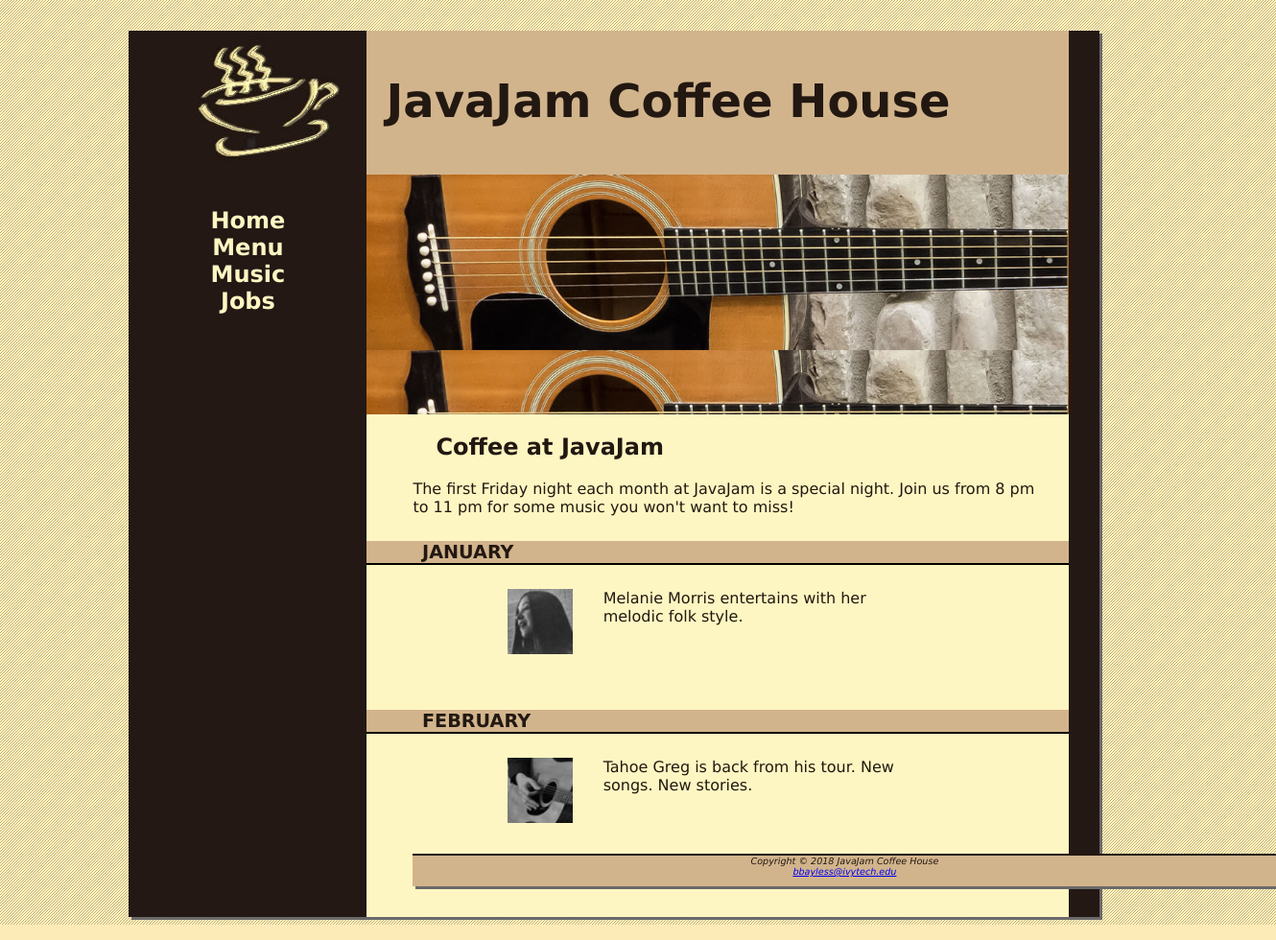
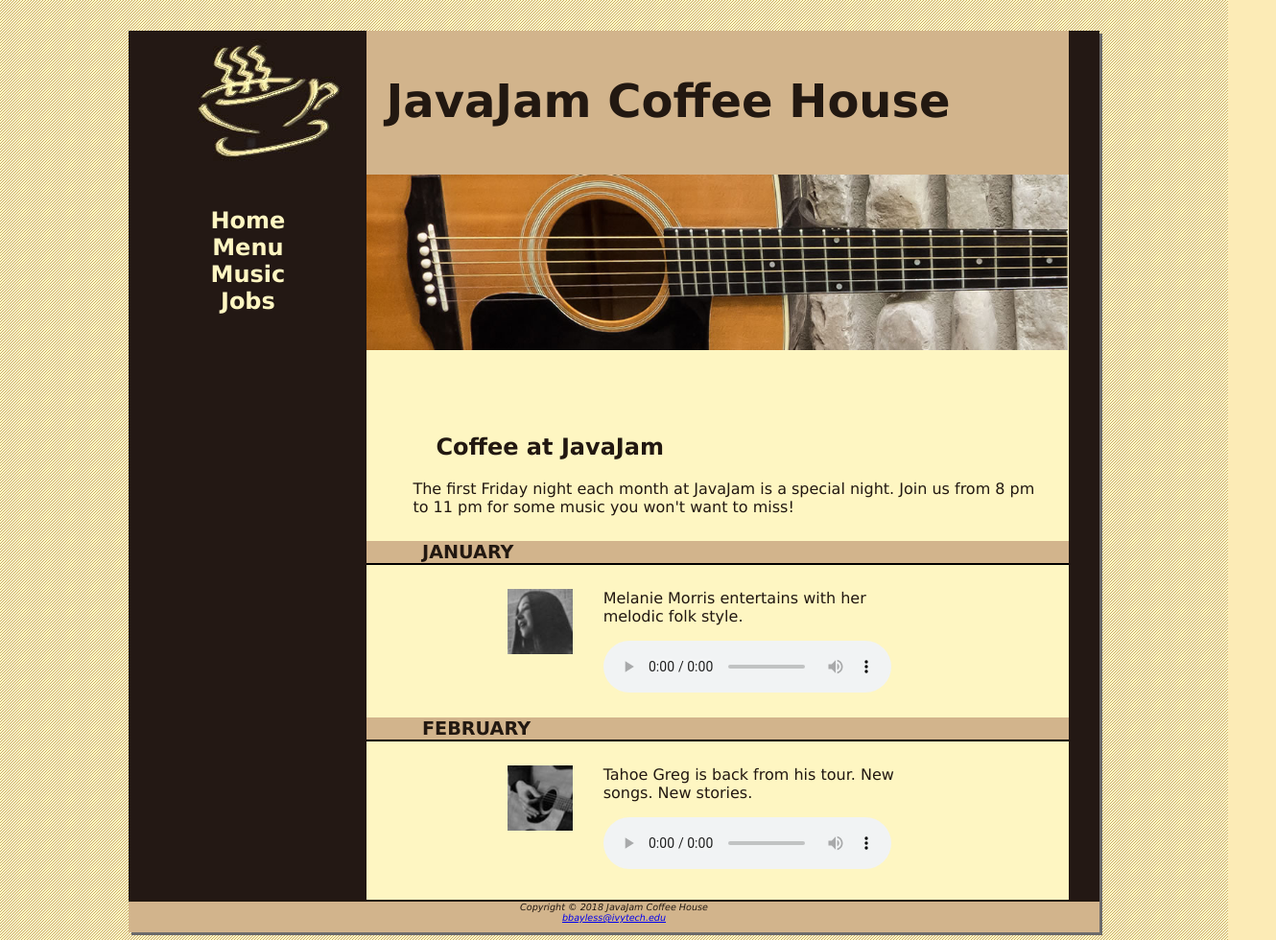
Before and after one commit to zbshadow/JavaJam, a plain HTML site: page music.html in a window 1280 px wide. Shown: the whole page at 96% size, 1330 px wide, since content can reach past the window. Drawn offline with Linux system fonts and the light colour scheme.

Commit message:
Multimedia added to music.html

```diff
--- a/music.html
+++ b/music.html
@@ -32,19 +32,29 @@
                 <div class="details">
                     <a href="img/melanie.jpg"><img src="img/melaniethumb.jpg" alt="" height="100" width="100" class="floatleft"></a>
                     Melanie Morris entertains with her melodic folk style.
+                    <audio controls="controls" src="media/melanie.mp3">
+                        <a href="media/melanie.mp3"> Download the Audio File here.</a>
+                            Your browser does not support the
+                            <code>audio</code> element.
+                    </audio>
                 </div>
                 <h4>February</h4>
                 <div class="details">
                     <a href="img/greg.jpg"><img src="img/gregthumb.jpg" alt="" height="100" width="100" class="floatleft"></a>
                     Tahoe Greg is back from his tour. New songs. New stories.
+                    <audio controls="controls" src="media/greg.mp3">
+                        <a href="media/melanie.mp3"> Download the Audio File here.</a>
+                            Your browser does not support the
+                            <code>audio</code> element.
+                    </audio>
                 </div>
                 <div>
-                    <footer>
-                        Copyright © 2018 JavaJam Coffee House<br>
-                        <a href="mailto:bbayless@ivytech.edu">bbayless@ivytech.edu</a>
-                    </footer>
                 </div>
             </main>
         </div>
+        <footer>
+            Copyright © 2018 JavaJam Coffee House<br>
+            <a href="mailto:bbayless@ivytech.edu">bbayless@ivytech.edu</a>
+        </footer>
     </body>
 </html>
--- a/style.css
+++ b/style.css
@@ -128,6 +128,7 @@ img {
 
 #heroguitar {
     background-image: url("img/heroguitar.jpg");
+    background-repeat: no-repeat;
     background-size: 100%;
     height: 250px;
 }
@@ -157,6 +158,11 @@ input, textarea{
     height: 250px;
     background-image: url("img/herojobs.jpg");
     background-size: 100% 100%;
+}
+
+audio {
+    display: block;
+    margin-top: 1em;
 }
 
 /*Mobile Compat styles*/
```
Also changed, not shown: 4 other files.
